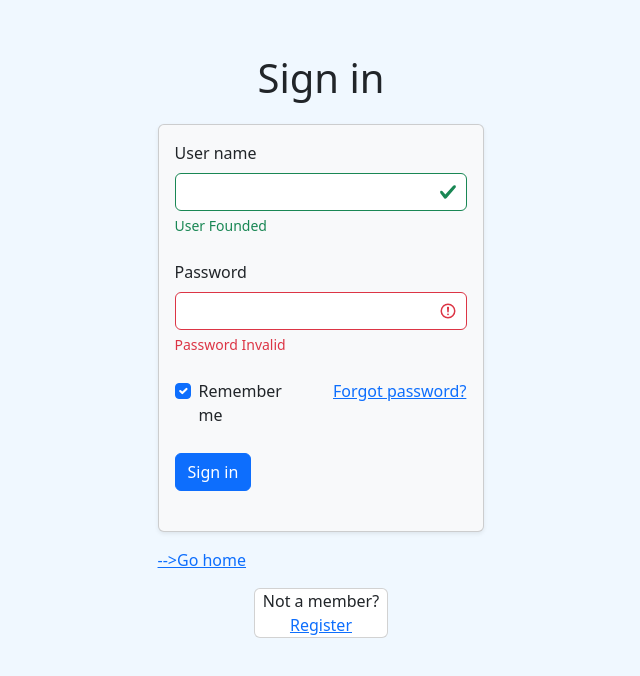
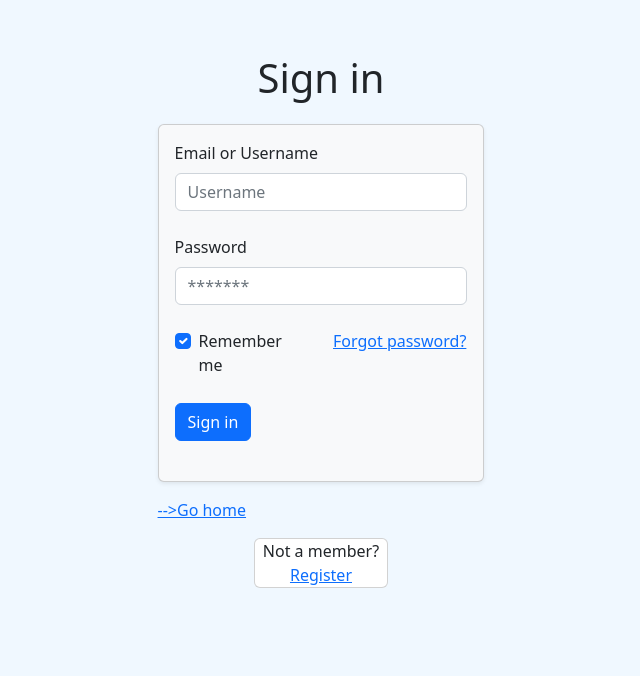
Before and after one commit to chanawee111/research_redeemer, a React (Vite) app in the folder research_redeemer_project/: page /login in a window 1280 px wide. Shown: the top 676 px of the page, without its empty margins (319-959 px from the left). Built offline with nearby package versions, Linux system fonts and the light colour scheme.

Commit message:
create Auth function in login page

```diff
--- a/research_redeemer_project/src/config/apiConfig.jsx
+++ b/research_redeemer_project/src/config/apiConfig.jsx
@@ -1,2 +1,2 @@
-export const host = "192.168.1.101";
+export const host = "localhost";
 export const port = "5000";
--- a/research_redeemer_project/src/pages/login_page.jsx
+++ b/research_redeemer_project/src/pages/login_page.jsx
@@ -1,24 +1,35 @@
 import React,{useState} from "react";
-import {Card} from 'react-bootstrap'
+import axios from "axios";
+import { useNavigate } from "react-router-dom";
+import {Card} from 'react-bootstrap';
 import Button from 'react-bootstrap/Button';
 import Form from 'react-bootstrap/Form';
 import Container from 'react-bootstrap/Container';
+import {host,port} from '../config/apiConfig';
 import '../styles/login_page.css'
 
 
+
 const Login_Page = () => {
-  const [DataState,SetDataState] = useState(
-    {
-      username: '',
-      password: ''
+  const [email,setEmail] = useState('');
+  const [password,setPassword] = useState('');
+  const [msg,setMsg] = useState('');
+  const navigate = useNavigate();
+
+  const Auth = async (evnet) => {
+    evnet.preventDefault();
+    try{
+      console.log("Login Submit Data:",email,password);
+      await axios.post(`http://${host}:${port}/login`,{
+        email : email,
+        password : password
+      });
+      navigate('/');
+    }catch(err){
+      if(err.response){
+        setMsg(err.response.data.msg);
+      }
     }
-  )
-  function onInputChange(event) {
-     SetDataState({
-        ...DataState,
-        [event.target.name]: event.target.value
-      })
-     console.log('username:',DataState.username,'password:',DataState.password)
   }
 
     return(
@@ -28,13 +39,13 @@ const Login_Page = () => {
         <div className="fs-1 text-center">Sign in</div>
          <Container>
           <Card className="p-3 m-3 bg-light shadow-sm">
-      <Form>
+      <Form onSubmit={Auth}>
 
       {/* Email input */}
       <div className="form-outline mb-4">
         <div className="form-group">
-        <label className="form-label" htmlFor="username">User name</label>
-        <input type="text" name="username" id="username" className="form-control is-valid" onChange={onInputChange}/>
+        <label className="form-label" htmlFor="username">Email or Username</label>
+        <input type="text" name="username" id="username" className="form-control" placeholder="Username" value={email} onChange={(e) => setEmail(e.target.value)}/>
         <div className="valid-feedback">User Founded</div>
         </div>
       </div>
@@ -43,7 +54,7 @@ const Login_Page = () => {
       <div className="form-outline mb-4">
       <div className="form-group">
       <label className="form-label" htmlFor="password">Password</label>
-      <input type="password" name="password" id="password" className="form-control is-invalid" onChange={onInputChange}/>
+      <input type="password" name="password" id="password" className="form-control" placeholder="*******" value={password} onChange={(e)=> setPassword(e.targete.value)}/>
       <div className="invalid-feedback">Password Invalid</div>
       </div>
       </div>
--- a/research_redeemer_project/src/pages/register_page.jsx
+++ b/research_redeemer_project/src/pages/register_page.jsx
@@ -211,8 +211,19 @@ const Register = () => {
 
         console.log("!!!!Send Data:",formData);
         await axios.post(`http://${host}:${port}/users`,{
-
+          name : formData.username,
+          email : formData.email,
+          password : formData.password,
+          confPassword : formData.confirmPassword
         });
+        Swal.fire({
+            title: 'Successfully!',
+            text: 'You Shall Pass',
+            icon: 'success',
+            confirmButtonText: 'ย้อนกลับไปที่หน้าหลัก'
+          }).then(()=>{
+            navigate("/");
+          })
       }
       if(DataState.formValid === false){
         Swal.fire({
```
